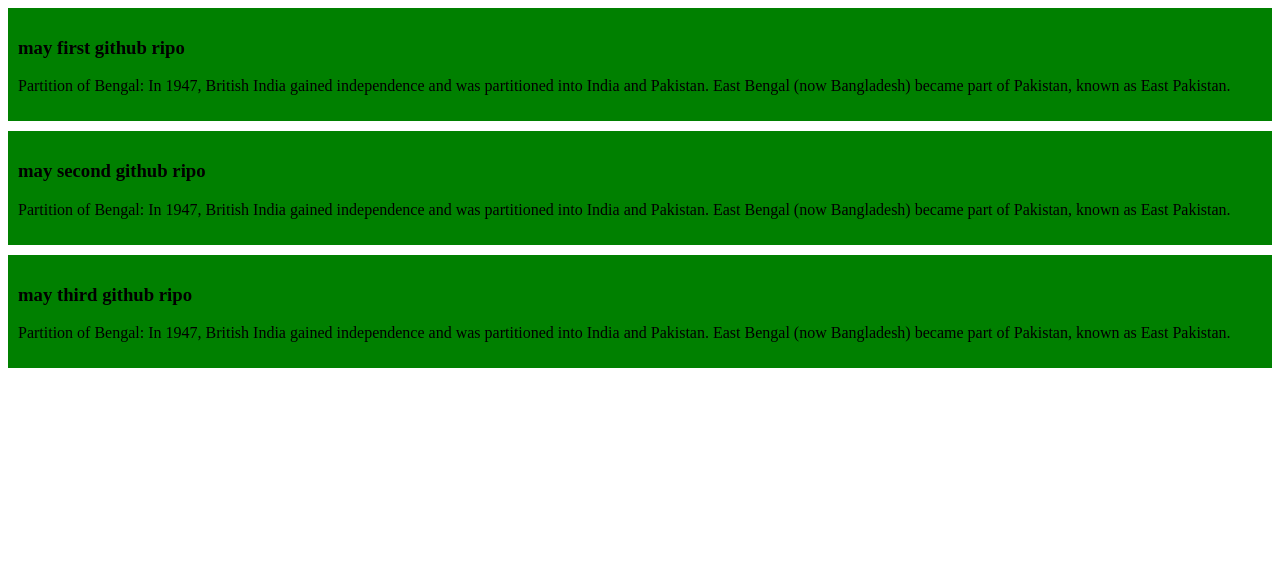
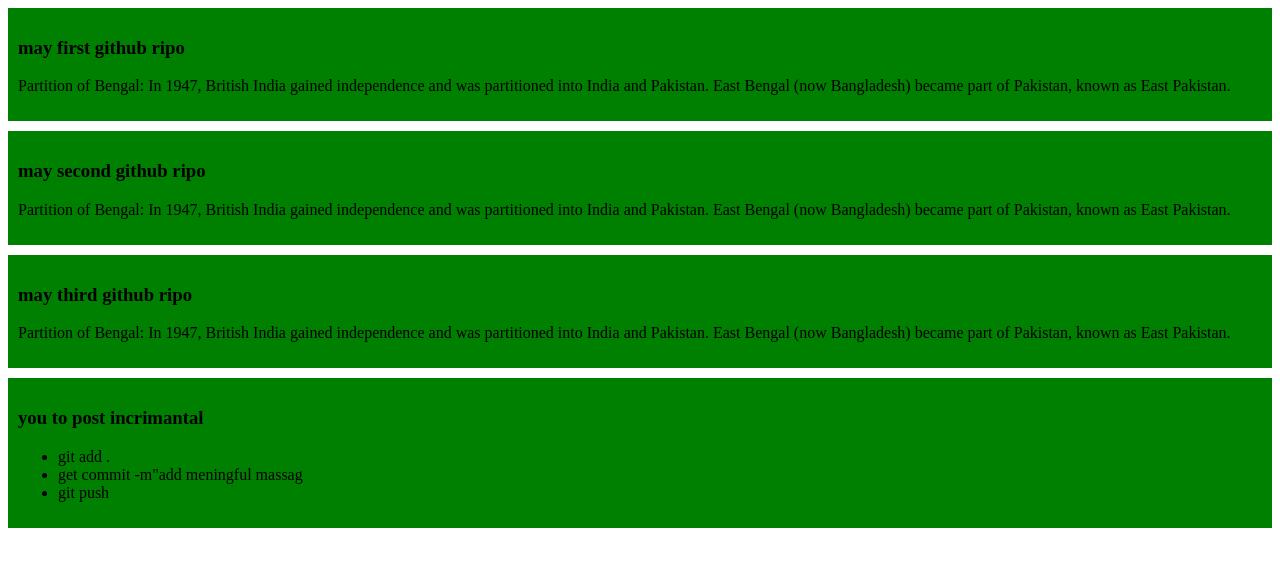
Before and after one commit to rakib110619/my-first-github-repo, a plain HTML site: page index.html in a window 1280 px wide. Drawn offline with Linux system fonts and the light colour scheme.

Commit message:
added a list push cod

```diff
--- a/index.html
+++ b/index.html
@@ -22,5 +22,13 @@
     <p>Partition of Bengal: In 1947, British India gained independence and was partitioned into India and Pakistan. East Bengal (now Bangladesh) became part of Pakistan, known as East Pakistan.
  </p>
 </div>
+<div>
+    <h3>you to post incrimantal</h3>
+    <ul>
+        <li>git add .</li>
+        <li>get commit -m"add meningful massag</li>
+        <li>git push</li>
+    </ul>
+</div>
 </body>
 </html>
```
